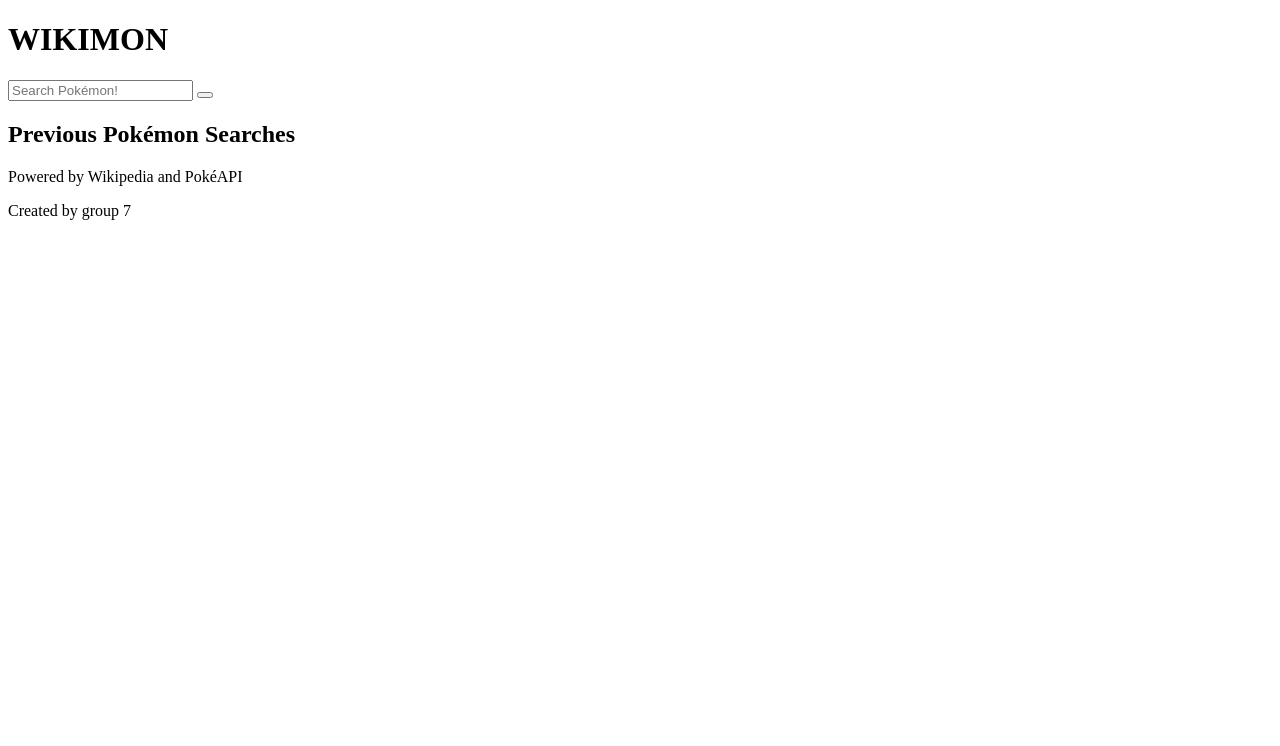
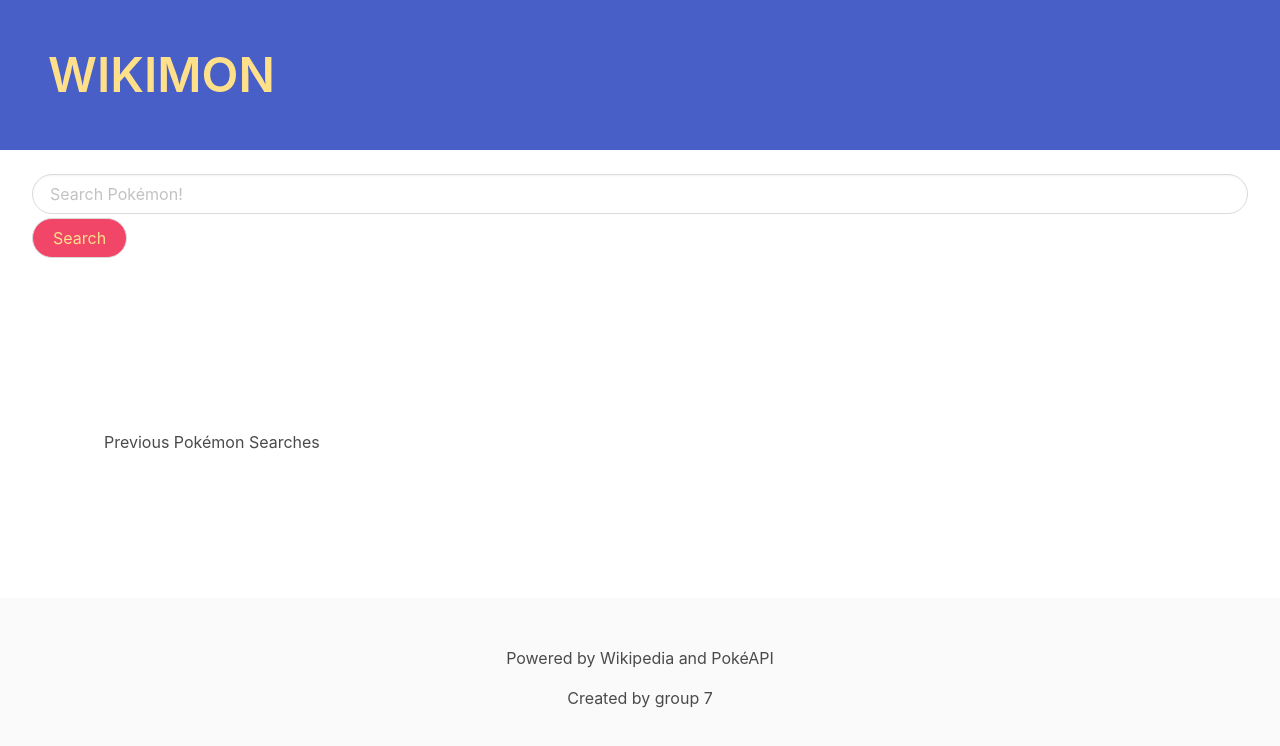
Before and after one commit to MattThurn/Wikimon, a plain HTML site: page search.html in a window 1280 px wide. Drawn offline with nearby package versions, Linux system fonts and the light colour scheme.

Commit message:
added bulma

```diff
--- a/search.html
+++ b/search.html
@@ -2,34 +2,52 @@
 <html lang="en">
     <head>
         <meta charset="UTF-8" />
+        <meta name="viewport" content="width=device-width, initial-scale=1">
         <title> Wikimon - Pokemon database</title>
+        <link rel="stylesheet" href="https://cdn.jsdelivr.net/npm/bulma@0.9.4/css/bulma.min.css">
+        <script defer src="https://use.fontawesome.com/releases/v5.0.7/js/all.js"></script>
+        <script src="https://code.jquery.com/jquery-3.5.1.min.js"></script>
     </head>
 </html>
 
 <body>
-    <header>
-        <h1>WIKIMON</h1>
-    </header>
+    <section class="hero has-background-link">
+        <div class="hero-body">
+            <p class="title  is-size-1 has-text-warning">
+                WIKIMON
+            </p>
+        </div>
+    </section>
+    <main class="container is-fluid">
+        <div class="input-group py-5">
+            <input
+                class="input is-rounded"
+                type="text"
+                id="search-input"
+                placeholder="Search Pokémon!"
+            />
+            <div class="input-group-append py-1">
+                <button
+                type="submit"
+                class="button has-background-danger has-text-warning is-rounded"
+                id="search-button"
+                aria-label="submit search"
+                >
+                Search
+                </button>
+            </div>
+        </div>
 
-    <section class="hero"></section>
-
-    <main class="content">
-
-        <section id="search-section" class="search-section">
-            <form>
-                <input type="text" class="search-bar" placeholder="Search Pokémon!">
-                <button type="submit" class="search-button"></button>
-            </form>
-        </section>
-
-        <section id="previous-searches" class="previous-searches">
+        <section id="previous-searches" class="section is-medium">
             <h2>Previous Pokémon Searches</h2>
         </section>
     </main>
 
 
-    <footer>
-        <p>Powered by Wikipedia and PokéAPI</p>
-        <p>Created by group 7</p>
+    <footer class="footer">
+        <div class="content has-text-centered">
+            <p>Powered by Wikipedia and PokéAPI</p>
+            <p>Created by group 7</p>
+        </div>
     </footer>
 </body>
```
